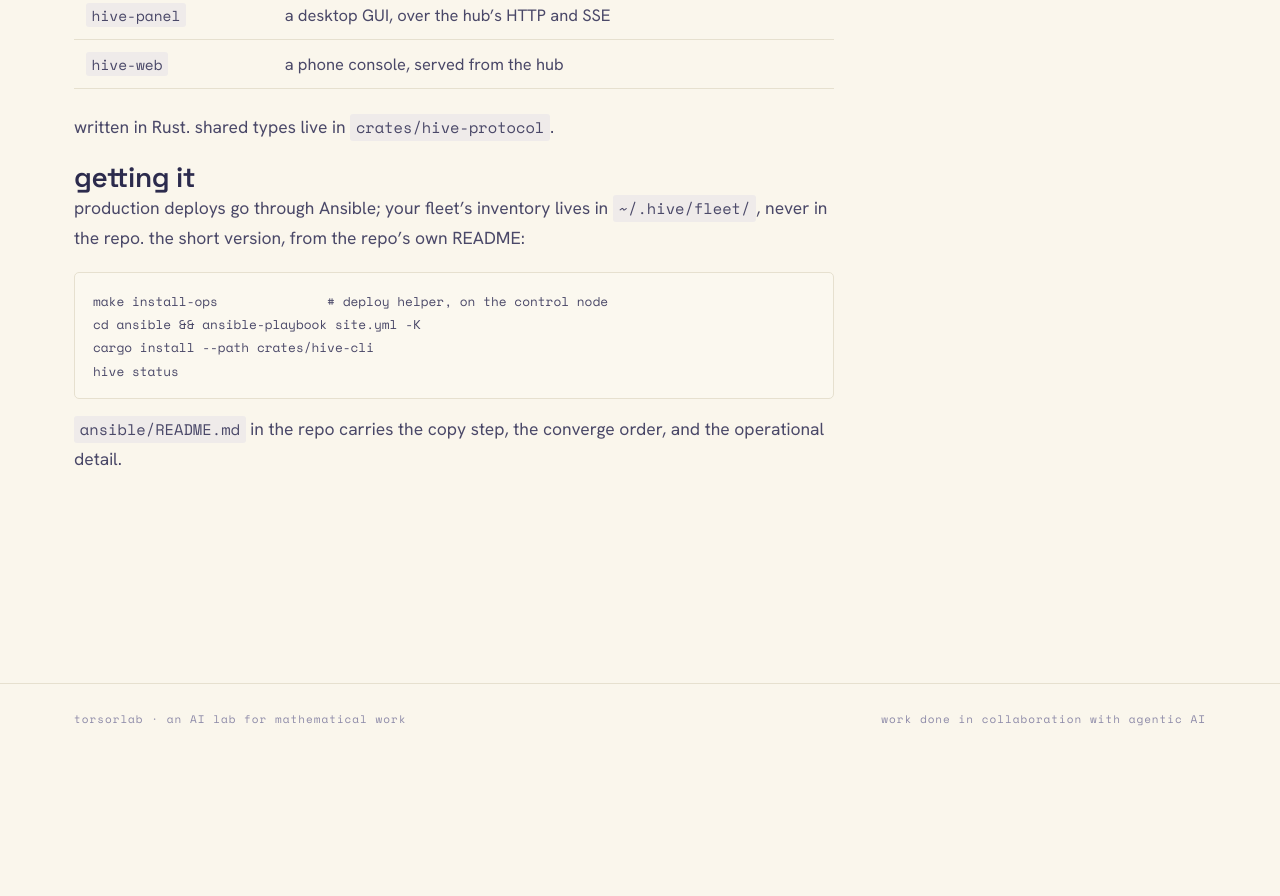
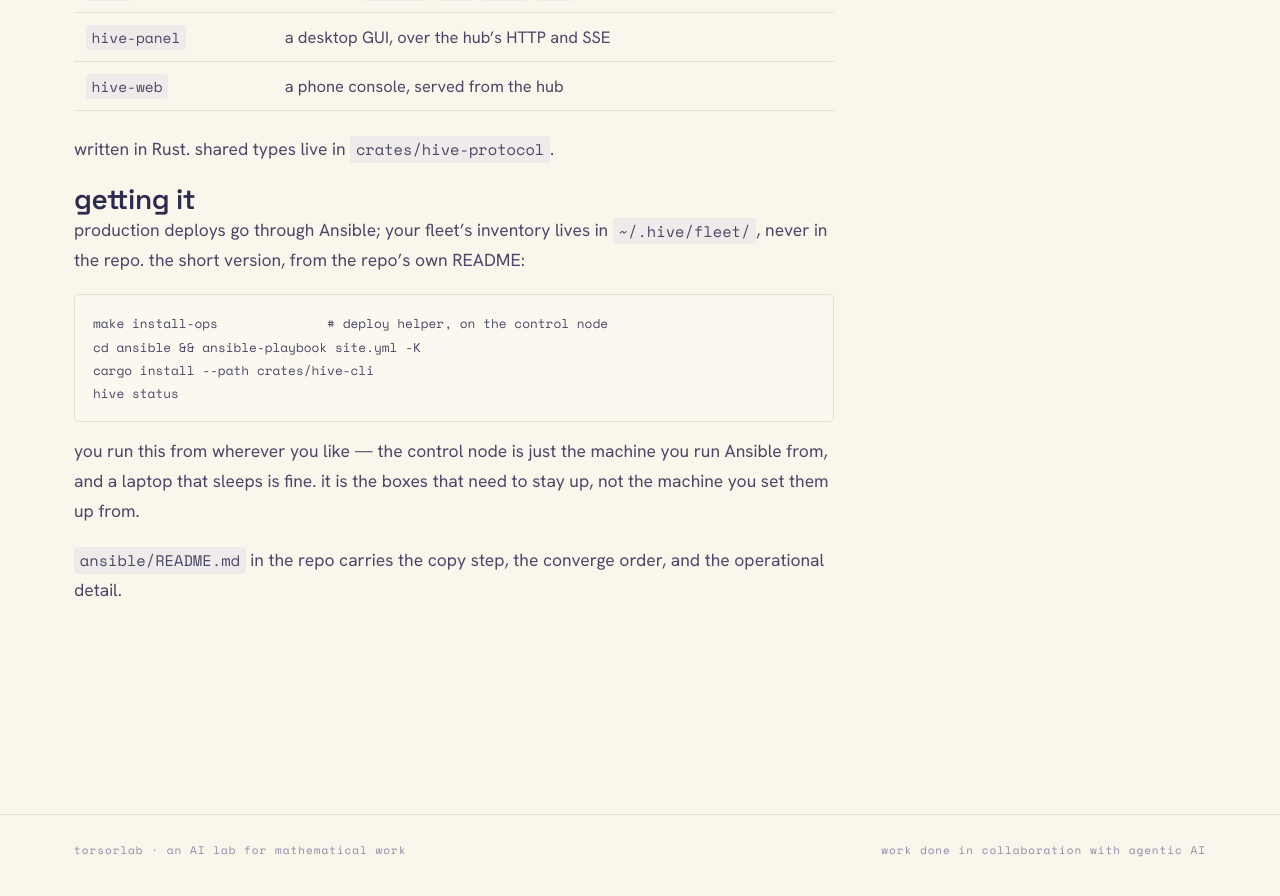
Before and after one commit to torsor/torsorlab, a Jekyll site: the page built from _tools/hive.md, in a window 1280 px wide and 900 px high, scrolled down 1204 px. Shown: the top 896 px of the window. Built offline with Jekyll 4.4.1, drawn with Linux system fonts in a browser that asks for light colours; before the commit the page ends 1973 px from its top, so only the background shows below that; some of the changed text lies outside the part shown.

Commit message:
Correct where you start hive from
I had written that you open Claude Code "on a machine you leave running",
which is wrong: Ansible runs from a control node, and that is routinely a
laptop that sleeps. It is the boxes that stay up, not the machine you set
them up from.

The instruction now says any machine, your laptop included, and the
getting-it section says the same thing plainly rather than leaving
"control node" to be interpreted.

Co-Authored-By: Claude Opus 5 (1M context) <noreply@anthropic.com>
Claude-Session: https://claude.ai/code/session_01TVotv4W9HDWY3YqGdHXi4d

````diff
--- a/_tools/hive.md
+++ b/_tools/hive.md
@@ -5,7 +5,7 @@ tagline: a fleet console for Claude Code and Codex sessions running in tmux on a
 status: released
 repo: https://github.com/torsor/hive
 howto_lead: >-
-  new to this? open Claude Code or Codex on a machine you leave running, and say:
+  new to this? open Claude Code or Codex on any machine — your laptop is fine — and say:
 howto_say: >-
   use the repository at https://github.com/torsor/hive and help me set up and coordinate my agents
 order: 4
@@ -46,5 +46,9 @@ cargo install --path crates/hive-cli
 hive status
 ```
 
+you run this from wherever you like — the control node is just the machine you
+run Ansible from, and a laptop that sleeps is fine. it is the boxes that need
+to stay up, not the machine you set them up from.
+
 `ansible/README.md` in the repo carries the copy step, the converge order, and
 the operational detail.
````
